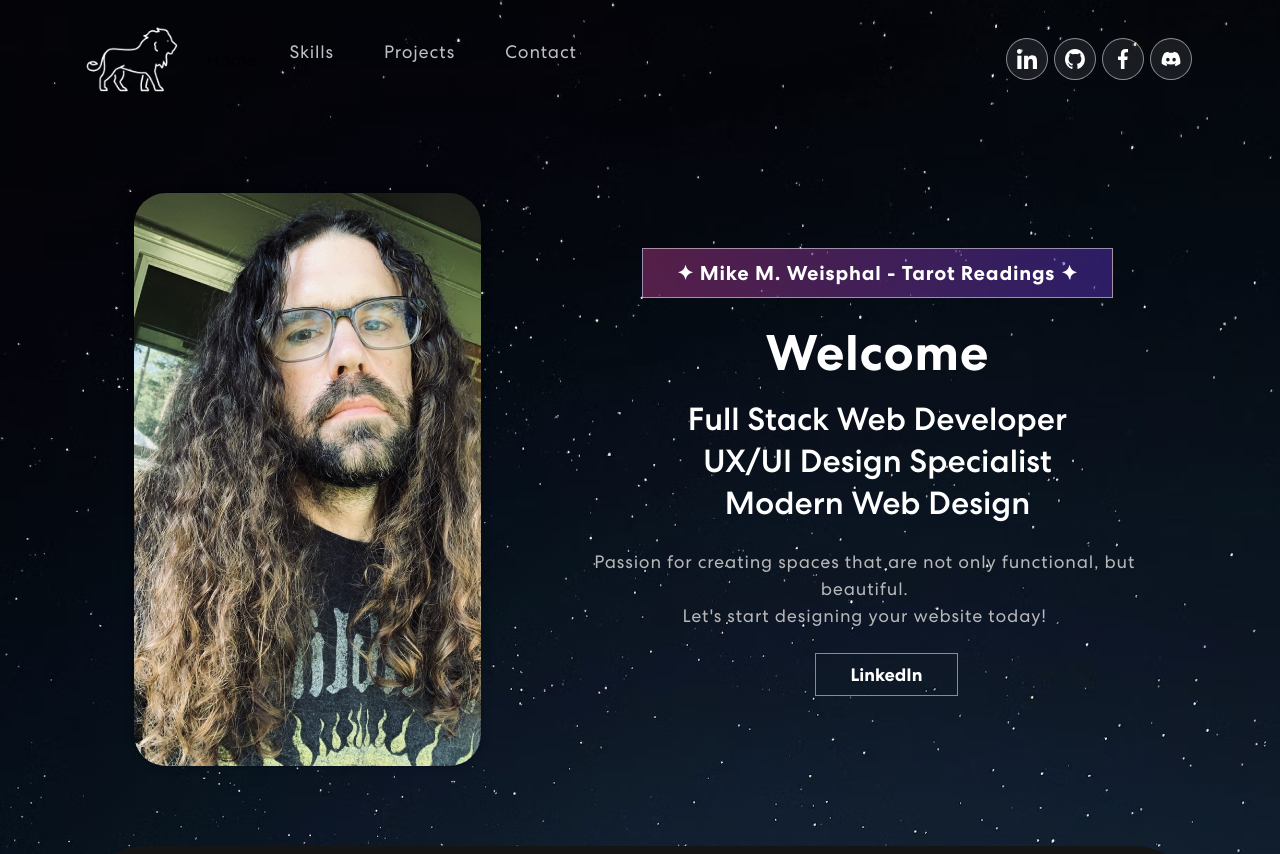
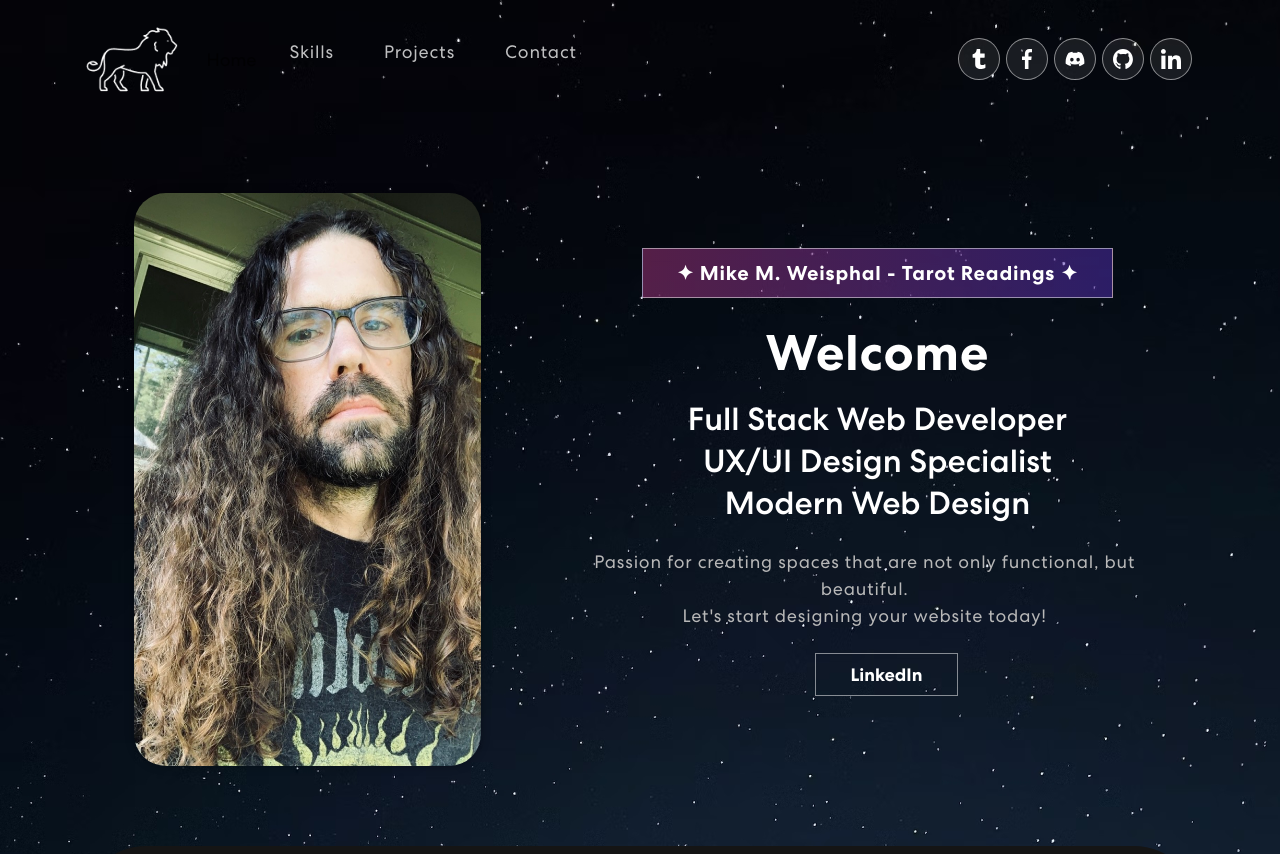
Before and after one commit to michaelangelesz/TarotReadingsPortfolio, a React (Create React App) app: page / in a window 1280 px wide. Shown: the top 854 px of the page. Built offline with nearby package versions, Linux system fonts and the light colour scheme.

Commit message:
adjust nav icons

```diff
--- a/src/Components/Footer.js
+++ b/src/Components/Footer.js
@@ -4,6 +4,7 @@ import linkedIn from "../assets/images/nav-icon-linkedin.svg"
 import github from "../assets/images/nav-icon-github.svg"
 import discord from "../assets/images/nav-icon-discord.svg"
 import facebook from "../assets/images/nav-icon-facebook.svg"
+import tumblr from "../assets/images/nav-icon-tumblr.svg"
 
 export const Footer = () => {
   return (
@@ -13,16 +14,25 @@ export const Footer = () => {
           <Col xs={12} sm={6} className="footer-logo text-center text-sm-start">
             <img src={logo} alt="WebDesigns by Mike" />
             <h5>
-            ✦ WebDesigns by Mike ✦
+            ✦ Mike M. Weisphal - Tarot Readings ✦
             </h5>
           </Col>
           <Col xs={12} sm={6} className="text-center text-sm-end">
             <div className="social-icon">
-              <a href="https://www.linkedin.com/in/michael-m-weisphal/" target="_blank" rel="noreferrer"><img src={linkedIn} alt="LinkedIn" /></a>
-              <a href="https://github.com/michaelangelesz" target="_blank" rel="noreferrer"><img src={github} alt="Github" /></a>
-              <a href="https://www.facebook.com/mike.weisphal/" target="_blank" rel="noreferrer"><img src={facebook} alt="Facebook" /></a>
+              <a href="https://www.facebook.com/michaelangelesz" target="_blank" rel="noreferrer">
+                <img src={facebook} alt="Facebook" />
+              </a>
+            <a href="https://venusandmarsrx.tumblr.com/" target="_blank" rel="noreferrer">
+                <img src={tumblr} alt="tumblr" />
+              </a>
               <a href="https://discord.com/users/927145683662811157" target="_blank" rel="noreferrer">
                 <img src={discord} alt="Discord" />
+              </a>
+              <a href="https://github.com/michaelangelesz" target="_blank" rel="noreferrer">
+                <img src={github} alt="Github" />
+              </a>
+              <a href="https://www.linkedin.com/in/michael-m-weisphal/" target="_blank" rel="noreferrer">
+                <img src={linkedIn} alt="LinkedIn" />
               </a>
             </div>
             <p className="copyright">
--- a/src/Components/NavBar.js
+++ b/src/Components/NavBar.js
@@ -5,6 +5,7 @@ import linkedIn from "../assets/images/nav-icon-linkedin.svg"
 import discord from "../assets/images/nav-icon-discord.svg"
 import github from "../assets/images/nav-icon-github.svg"
 import facebook from "../assets/images/nav-icon-facebook.svg"
+import tumblr from "../assets/images/nav-icon-tumblr.svg"
 
 export const NavBar = () => {
   const [activeLink, setActiveLink] = useState("home")
@@ -78,17 +79,20 @@ export const NavBar = () => {
           </Nav>
           <span className="navbar-text">
             <div className="social-icon">
-              <a href="https://www.linkedin.com/in/michael-m-weisphal/" target="_blank" rel="noreferrer">
-                <img src={linkedIn} alt="LinkedIn" />
+              <a href="https://venusandmarsrx.tumblr.com/" target="_blank" rel="noreferrer">
+                <img src={tumblr} alt="tumblr" />
+              </a>
+              <a href="https://www.facebook.com/michaelangelesz" target="_blank" rel="noreferrer">
+                <img src={facebook} alt="Facebook" />
+              </a>
+              <a href="https://discord.com/users/927145683662811157" target="_blank" rel="noreferrer">
+                <img src={discord} alt="Discord" />
               </a>
               <a href="https://github.com/michaelangelesz" target="_blank" rel="noreferrer">
                 <img src={github} alt="Github" />
               </a>
-              <a href="https://www.facebook.com/mike.weisphal/" target="_blank" rel="noreferrer">
-                <img src={facebook} alt="Facebook" />
-              </a>
-              <a href="https://discord.com/users/927145683662811157" target="_blank" rel="noreferrer">
-                <img src={discord} alt="Discord" />
+              <a href="https://www.linkedin.com/in/michael-m-weisphal/" target="_blank" rel="noreferrer">
+                <img src={linkedIn} alt="LinkedIn" />
               </a>
             </div>
           </span>
```
